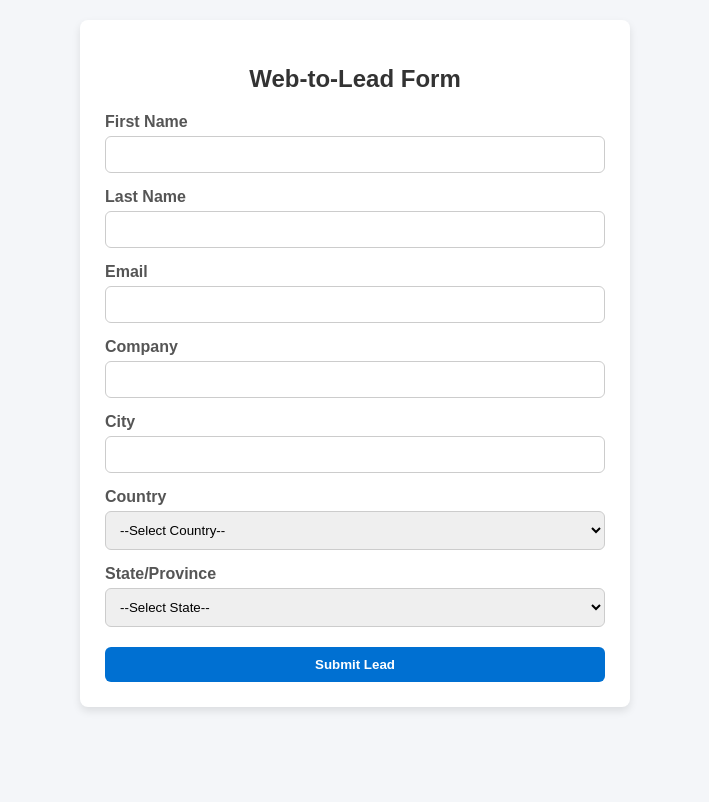
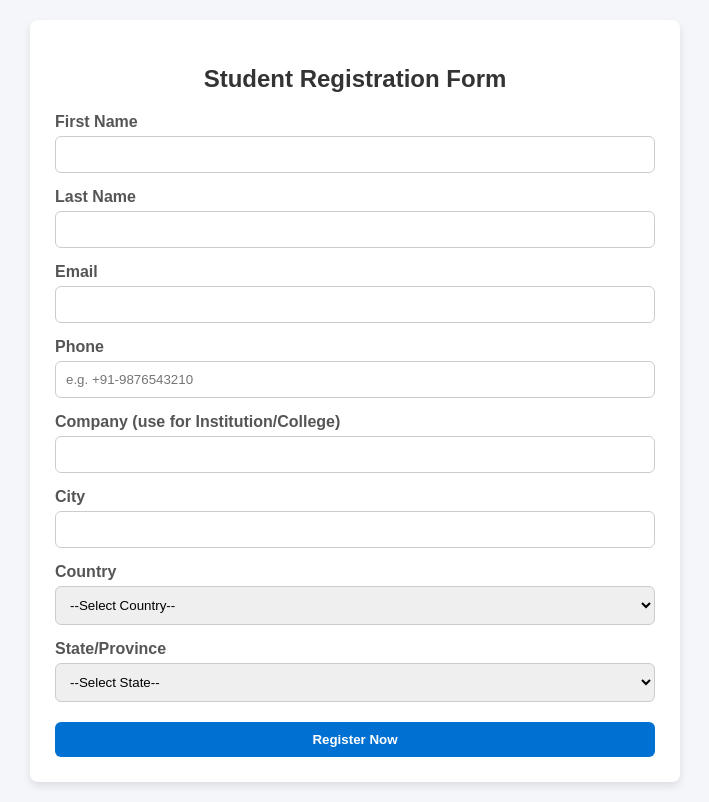
Before and after one commit to manisfdc18/personal-site, a plain HTML site: page index.html in a window 1280 px wide. Shown: the whole page, without its empty margins (285-994 px from the left). Drawn offline with Linux system fonts and the light colour scheme.

Commit message:
Change form title and labels for registration

```diff
--- a/index.html
+++ b/index.html
@@ -2,7 +2,7 @@
 <html lang="en">
 <head>
     <meta charset="UTF-8">
-    <title>Web-to-Lead Form</title>
+    <title>Student Registration Form</title>
     <style>
         body {
             font-family: Arial, sans-serif;
@@ -11,7 +11,7 @@
             padding: 20px;
         }
         .form-container {
-            max-width: 500px;
+            max-width: 600px;
             margin: auto;
             background: #fff;
             padding: 25px;
@@ -51,34 +51,32 @@
 </head>
 <body>
     <div class="form-container">
-        <h2>Web-to-Lead Form</h2>
+        <h2>Student Registration Form</h2>
         <form action="https://webto.salesforce.com/servlet/servlet.WebToLead?encoding=UTF-8&orgId=00Df600000HWa6d" method="POST">
 
             <!-- Hidden Fields -->
             <input type="hidden" name="oid" value="00Df600000HWa6d">
             <input type="hidden" name="retURL" value="http://www.google.com">
 
-            <!-- First Name -->
+            <!-- Standard Lead Fields -->
             <label for="first_name">First Name</label>
             <input id="first_name" name="first_name" type="text" maxlength="40" required>
 
-            <!-- Last Name -->
             <label for="last_name">Last Name</label>
             <input id="last_name" name="last_name" type="text" maxlength="80" required>
 
-            <!-- Email -->
             <label for="email">Email</label>
             <input id="email" name="email" type="email" maxlength="80" required>
 
-            <!-- Company -->
-            <label for="company">Company</label>
+            <label for="phone">Phone</label>
+            <input id="phone" name="phone" type="tel" maxlength="15" placeholder="e.g. +91-9876543210">
+
+            <label for="company">Company (use for Institution/College)</label>
             <input id="company" name="company" type="text" maxlength="40">
 
-            <!-- City -->
             <label for="city">City</label>
             <input id="city" name="city" type="text" maxlength="40">
 
-            <!-- Country -->
             <label for="country_code">Country</label>
             <select id="country_code" name="country_code" required>
                 <option value="">--Select Country--</option>
@@ -86,10 +84,8 @@
                 <option value="US">United States</option>
                 <option value="GB">United Kingdom</option>
                 <option value="AU">Australia</option>
-                <!-- Add more countries as needed -->
             </select>
 
-            <!-- State -->
             <label for="state_code">State/Province</label>
             <select id="state_code" name="state_code">
                 <option value="">--Select State--</option>
@@ -97,11 +93,10 @@
                 <option value="TX">Texas</option>
                 <option value="TN">Tamil Nadu</option>
                 <option value="MH">Maharashtra</option>
-                <!-- Add more states as needed -->
             </select>
 
             <!-- Submit -->
-            <input type="submit" value="Submit Lead">
+            <input type="submit" value="Register Now">
         </form>
     </div>
 </body>
```
